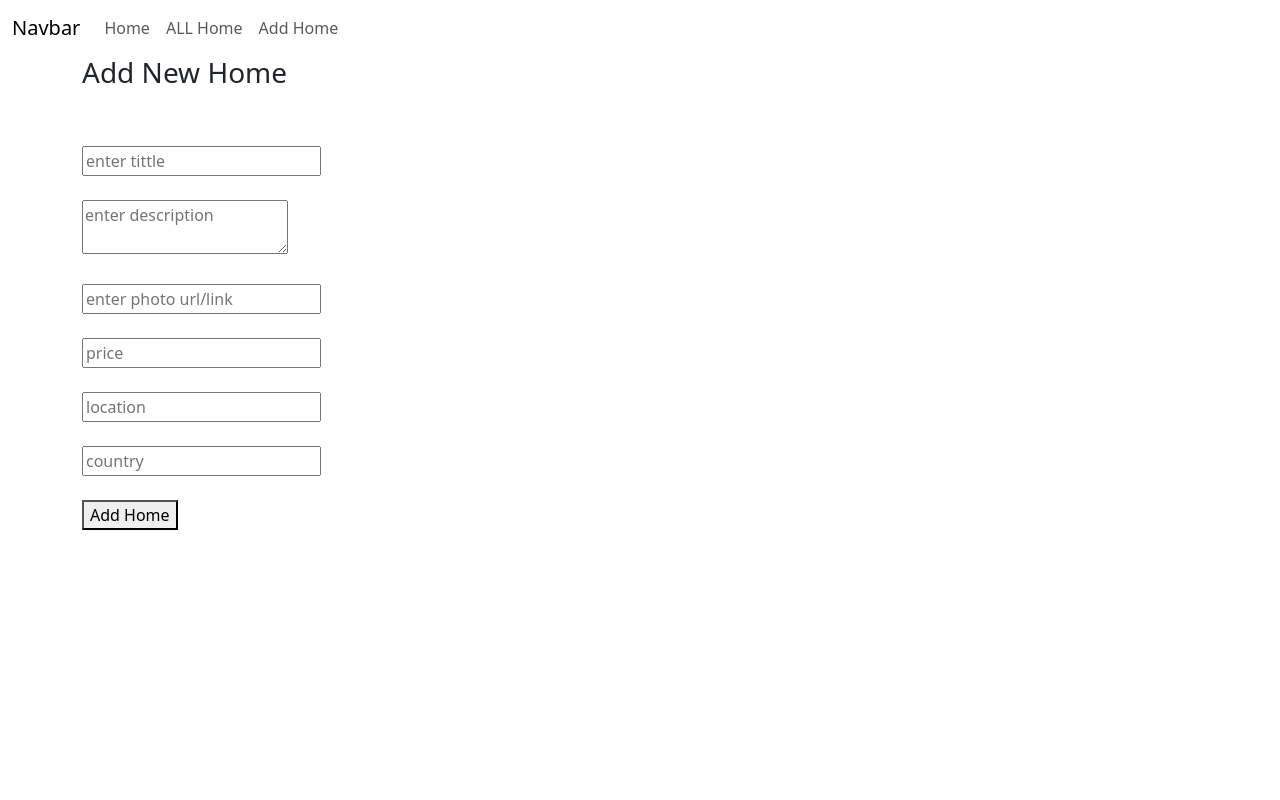
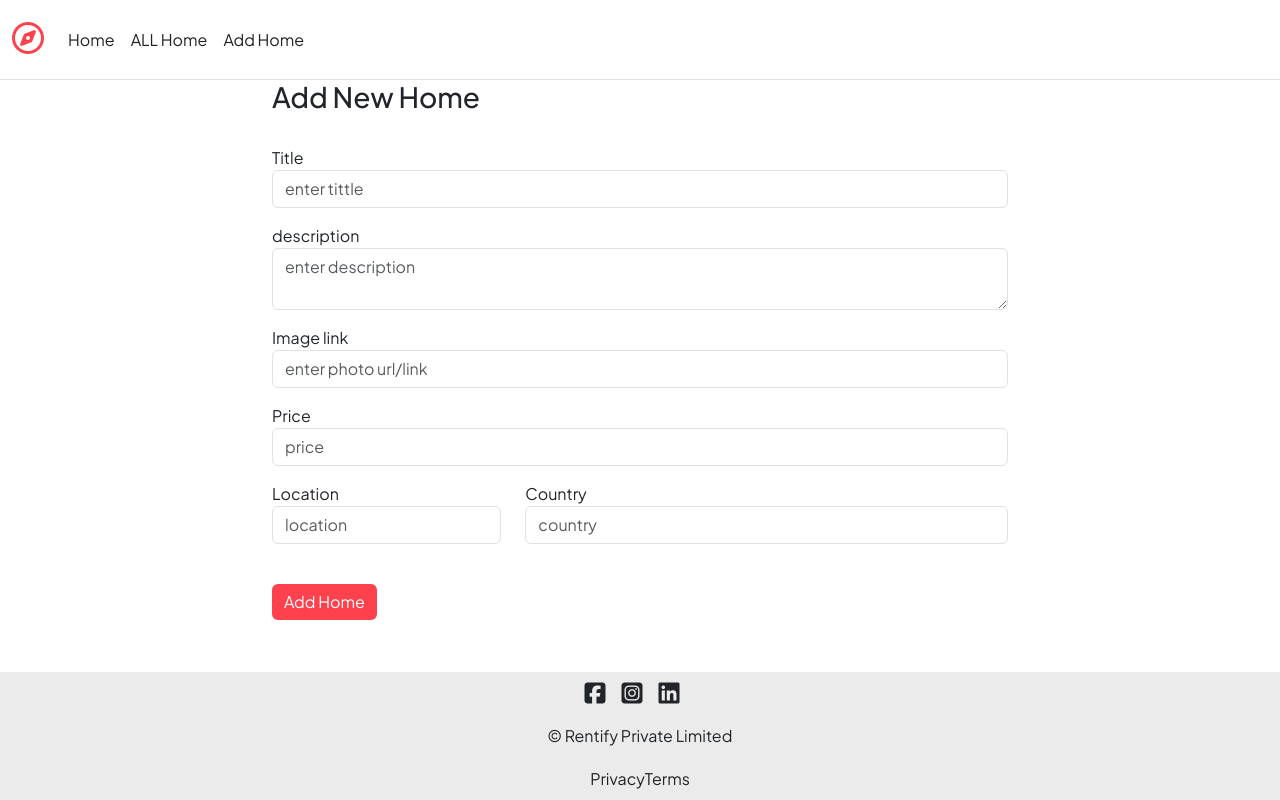
Before and after one commit to Sachindangi189/rentify-app, a Node server app: page /listing/new in a window 1280 px wide. Run offline with Node 20, Linux system fonts and the light colour scheme; some libraries are stand-ins or nearby versions.

Commit message:
Add files via upload
add custom styling to home ,edit,show page

```diff
--- a/app.js
+++ b/app.js
@@ -10,13 +10,12 @@ const { error } = require('console');
 
 const app = express();
 
-
+app.use(express.static(path.join(__dirname, 'public')));
 // set views
 app.engine('ejs', ejsMate);
 app.set('view engine', 'ejs');
 app.set('views','views');
 
-app.use(express.static(path.join(__dirname, 'public')));
 
 // Middleware
 app.use(bodyParser.urlencoded({ extended: true }));
--- a/public/style.css
+++ b/public/style.css
@@ -0,0 +1,114 @@
+
+/* Example: To use Plus Jakarta Sans, apply this to a valid selector */
+body {
+  font-family: "Plus Jakarta Sans", sans-serif !important;
+  font-optical-sizing: auto !important;
+  font-weight: 400  !important;
+  font-style: normal  !important;
+  display: flex;
+  flex-direction: column;
+  min-height: 100vh;
+}
+
+/* boilerplate */
+.container{
+  flex: 1;
+}
+
+/* navbar */
+.navbar {
+height: 5rem;
+background-color: white;
+}
+.fa-compass{
+font-size: 2rem;
+color: #fe424d;
+}
+
+.nav-link{
+  color: #222222 !important;
+}
+
+/*  footer */
+.f-info-link a {
+  text-decoration: none;
+  color: #222222;
+}
+
+.f-info-link a:hover {
+  text-decoration: underline;
+}
+
+ .f-info-link,
+ .f-info-socical,
+ .f-info-brand {
+  width: 100%;
+  display: flex;
+  align-items: center;
+  justify-content: center;
+
+}
+
+.f-info-socical i{
+  font-size: 1.5rem;
+  margin-right: 1rem;
+}
+
+.f-info {
+  text-align: center;
+  height: 8rem;
+  background-color: #ebebeb;
+  display: flex;
+  justify-content: center;
+  flex-wrap: wrap;
+  align-items: space-evenly;
+}
+
+/* card */
+.card{
+  border: none !important;
+  margin-bottom: 2rem;
+}
+.card-img-top {
+ width: 100% !important;
+ object-fit: cover !important;
+  border-radius: 1rem !important;
+}
+.card-body {
+  padding: 0rem !important;
+}
+.card-text {
+ font-weight: 400 !important;
+}
+
+.listings-link{
+  text-decoration: none !important;
+}
+.card-img-overlay {
+  opacity: 0;
+}
+.card-img-overlay:hover {
+  opacity: 0.2;
+  background-color: white;
+}
+
+/*  new form */
+.add-btn{
+ background-color: #fe424d !important;
+ border: none !important;
+}
+
+/* show page */
+
+.show-img{
+  height: 30vh !important;
+}
+
+.btns{
+  display: flex;
+}
+
+.show-card{
+  padding-left: 0;
+  padding-right: 0;
+}
--- a/routes/homeRouter.js
+++ b/routes/homeRouter.js
@@ -6,10 +6,10 @@ const homePath = require('../controllers/homePage');
 
 homeRoute.get('/listing',homePath.homes);
 homeRoute.get('/listing/new',homePath.addNew);
-homeRoute.get('/listing/:id',homePath.showHome);
 homeRoute.post('/listing',homePath.addHome);
 homeRoute.get('/listing/:id/edit',homePath.editHome);
-homeRoute.put('/listing/:id/',homePath.updateHome);
+homeRoute.get('/listing/:id',homePath.showHome);
+homeRoute.put('/listing/:id',homePath.updateHome);
 homeRoute.delete('/listing/:id',homePath.deleteHome);
 
 module.exports = homeRoute;
--- a/views/addNew.ejs
+++ b/views/addNew.ejs
@@ -1,16 +1,46 @@
 <% layout('layouts/boilerPlate') %>
 <body>
 <body>
+  <div class="row">
+    <class class="col-8 offset-2">
   <h3>Add New Home</h3>
-  <form action="/listing" method="post">
-    <br><br>
-    <input type="text" placeholder="enter tittle" name="title"><br><br>
-    <textarea name="description" placeholder="enter description"></textarea><br><br>
-    <input type="text" placeholder="enter photo url/link" name="image"><br><br>
-    <input type="number" placeholder="price" name="price"><br><br>
-    <input type="text" name="location" placeholder="location"><br><br>
-    <input type="text" name="country" placeholder="country"><br><br>
-    <button type="submit">Add Home</button>
+
+  <br action="/listing" method="post">
+    <div  class="mb-3">
+    <label for="title" class="form-lable">Title</label>
+    <input type="text" placeholder="enter tittle" name="title" class="form-control" required>
+    </div>
+
+    <div  class="mb-3">
+    <label for="description" class="form-lable">description</label>
+    <textarea name="description" placeholder="enter description" class="form-control"></textarea>
+    </div>
+
+    <div  class="mb-3">
+    <label for="image" class="form-lable">Image link</label>
+    <input type="text" placeholder="enter photo url/link" name="image" class="form-control">
+    </div>
+
+    <div  class="mb-3">
+    <label for="price" class="form-lable">Price</label>
+    <input type="number" placeholder="price" name="price" class="form-control">
+    </div>
+
+    <div class="row">
+    <div  class="mb-3 col-md-4">
+    <label for="location" class="form-lable">Location</label>
+    <input type="text" name="location" placeholder="location" class="form-control">
+    </div>
+
+    <div class="mb-3 col-md-8">
+    <label for="country" class="form-lable">Country</label>
+    <input type="text" name="country" placeholder="country" class="form-control">
+    </div>
+    </div>
+    </br>
+    <button type="submit" class="btn btn-dark add-btn" >Add Home</button>
   </form>
-
+</div>
+  </div>
+  <br>
 </body>
--- /dev/null
+++ b/views/includes/footer.ejs
@@ -0,0 +1,14 @@
+<footer>
+  <div class="f-info">
+    <div class="f-info-socical">
+      <i class="fa-brands fa-square-facebook"></i>
+      <i class="fa-brands fa-square-instagram"></i>
+      <i class="fa-brands fa-linkedin"></i>
+    </div>
+    <div class="f-info-brand">&copy; Rentify Private Limited</div>
+    <div class="f-info-link">
+      <a href="/privacy">Privacy</a>
+      <a href="/terms">Terms</a>
+    </div>
+  </div>
+</footer>
--- a/views/includes/navbar.ejs
+++ b/views/includes/navbar.ejs
@@ -1,7 +1,7 @@
 
-<nav class="navbar navbar-expand-md bg-body-light">
+<nav class="navbar navbar-expand-md bg-body-light border-bottom sticky-top">
   <div class="container-fluid">
-    <a class="navbar-brand" href="#">Navbar</a>
+    <a class="navbar-brand" href="/"><i class="fa-regular fa-compass"></i></a>
     <button
      class="navbar-toggler"
      type="button"
--- a/views/layouts/boilerPlate.ejs
+++ b/views/layouts/boilerPlate.ejs
@@ -4,14 +4,20 @@
   <meta charset="UTF-8">
   <meta name="viewport" content="width=device-width, initial-scale=1.0">
   <title>Airbnb</title>
+  <link rel="stylesheet" href="/style.css">
    <link href="https://cdn.jsdelivr.net/npm/bootstrap@5.3.7/dist/css/bootstrap.min.css" rel="stylesheet" integrity="sha384-LN+7fdVzj6u52u30Kp6M/trliBMCMKTyK833zpbD+pXdCLuTusPj697FH4R/5mcr" crossorigin="anonymous">
-  <!-- <link rel="stylesheet" href="./style.css"> -->
+   <link rel="stylesheet" href="https://cdnjs.cloudflare.com/ajax/libs/font-awesome/6.7.2/css/all.min.css" integrity="sha512-Evv84Mr4kqVGRNSgIGL/F/aIDqQb7xQ2vcrdIwxfjThSH8CSR7PBEakCr51Ck+w+/U6swU2Im1vVX0SVk9ABhg==" crossorigin="anonymous" referrerpolicy="no-referrer" />
+  <link rel="preconnect" href="https://fonts.googleapis.com">
+<link rel="preconnect" href="https://fonts.gstatic.com" crossorigin>
+<link href="https://fonts.googleapis.com/css2?family=Plus+Jakarta+Sans:wght@200..800&display=swap" rel="stylesheet">
 </head>
 <body>
   <%- include('../includes/navbar') %>
   <div class="container">
     <%- body %>
   </div>
+
+  <%- include('../includes/footer') %>
       <script src="https://cdn.jsdelivr.net/npm/bootstrap@5.3.7/dist/js/bootstrap.bundle.min.js" integrity="sha384-ndDqU0Gzau9qJ1lfW4pNLlhNTkCfHzAVBReH9diLvGRem5+R9g2FzA8ZGN954O5Q" crossorigin="anonymous"></script>
 </body>
 </html>
```
Also changed, not shown: views/edit.ejs (+42 -8 lines), views/home.ejs (+19 -8 lines), views/show.ejs (+25 -11 lines).
